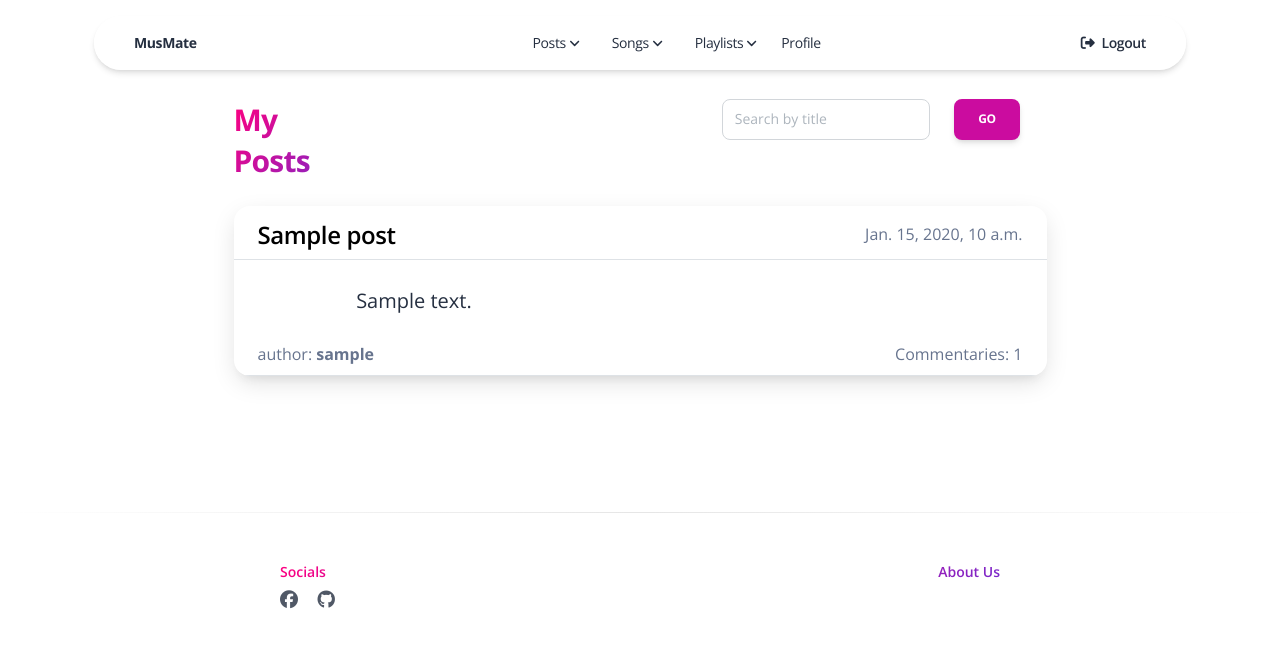
After one commit to pnasonov/mus-mate, a Django app: page /posts/my in a window 1280 px wide. The commit adds this page. Shown: the top 648 px of the page. Run offline with Django 5.2, Linux system fonts and the light colour scheme; a user stored in the database is signed in; tables that the repository leaves empty hold one stand-in row (values such as "Sample post"); some libraries are stand-ins or nearby versions.

Commit message:
my posts list page template, url-route and view handler

```diff
--- a/forum/urls.py
+++ b/forum/urls.py
@@ -1,11 +1,12 @@
 from django.urls import path
 
-from forum.views import index, PostDetailView, PostListView
+from forum.views import index, PostDetailView, PostListView, MyPostListView
 
 urlpatterns = [
     path("", index, name="home"),
     path("posts/", PostListView.as_view(), name="post-list"),
     path("posts/<int:pk>", PostDetailView.as_view(), name="post-detail"),
+    path("posts/my", MyPostListView.as_view(), name="post-my"),
 ]
 
 app_name = "forum"
--- a/forum/views.py
+++ b/forum/views.py
@@ -2,6 +2,7 @@ from django.contrib.auth.decorators import login_required
 from django.db.models import QuerySet
 from django.http import HttpRequest, HttpResponse
 from django.shortcuts import render
+from django.urls import reverse_lazy
 from django.views import generic
 from django.contrib.auth.mixins import LoginRequiredMixin
 
@@ -40,8 +41,36 @@ class PostListView(LoginRequiredMixin, generic.ListView):
         return context
 
     def get_queryset(self) -> QuerySet:
-        queryset = Post.objects.all()
+        queryset = Post.objects.prefetch_related("owner", "commentaries")
         title = self.request.GET.get("title")
+
+        if title:
+            return queryset.filter(title__icontains=title)
+
+        return queryset
+
+
+class MyPostListView(LoginRequiredMixin, generic.ListView):
+    model = Post
+    ordering = "-created_time"
+    paginate_by = 5
+    template_name = "forum/post_list_my.html"
+
+    def get_context_data(self, *, object_list=None, **kwargs) -> dict:
+        context = super(MyPostListView, self).get_context_data(**kwargs)
+        title = self.request.GET.get("title", "")
+
+        context["search_form"] = PostSearchForm(initial={"title": title})
+
+        return context
+
+    def get_queryset(self) -> QuerySet:
+        queryset = Post.objects.prefetch_related(
+            "owner", "commentaries"
+        ).filter(owner=self.request.user.id)
+
+        title = self.request.GET.get("title")
+
         if title:
             return queryset.filter(title__icontains=title)
 
--- /dev/null
+++ b/templates/forum/post_list_my.html
@@ -0,0 +1,137 @@
+{% extends 'layouts/base-presentation.html' %}
+{% load crispy_forms_filters %}
+
+{% block title %} Home {% endblock title %}
+
+<!-- Specific CSS goes HERE -->
+{% block stylesheets %}{% endblock stylesheets %}
+
+{% block body_class %} index-page {% endblock body_class %}
+
+{% block content %}
+
+  <!-- -------- START Features w/ icons and text on left & gradient title and text on right -------- -->
+  <div class="container mt-5">
+    <div class="row">
+      <div class="col-lg-9 mx-auto">
+        <div class="row">
+          <div class="col-lg-7">
+            <div class="mb-4 w-25 h-2">
+              <br>
+              <br>
+              <h3 class="text-gradient text-primary">My Posts</h3>
+            </div>
+          </div>
+          <div class="col-lg-4">
+            <div class="mb-4">
+              <br>
+              <br>
+              <form method="get" action="">
+                <div class="row">
+                  <div class="col-10">{{ search_form|crispy }}</div>
+                  <div class="col-2"><input class="btn btn-primary" type="submit" value="Go"></div>
+                </div>
+              </form>
+            </div>
+          </div>
+        </div>
+
+        {% if post_list %}
+          {% for post in post_list %}
+
+            <div class="position-relative border-radius-xl overflow-hidden shadow-lg mb-4">
+              <div class="container border-bottom">
+                <div class="row justify-space-between py-2">
+                  <div class="col-lg-3 me-auto">
+                    <h4 class="text-dark pt-1 mb-0">
+                      <a class="stretched-link" href="{% url 'forum:post-detail' pk=post.id %}">{{ post.title }}</a>
+                    </h4>
+                  </div>
+                  <div class="col-lg-5 mt-2 text-end">
+                    <div class="nav-wrapper position-relative end-0">
+                      {{ post.created_time }}
+                    </div>
+                  </div>
+                </div>
+              </div>
+              <div class="tab-content tab-space">
+                <div class="tab-pane active" id="preview-features-1">
+                  <div class="container">
+                    <div class="row justify-content-center">
+                      <div class="col-lg-9">
+                        <br>
+                        <p class="text-dark lead">{{ post.content }}</p>
+                      </div>
+                    </div>
+                  </div>
+                </div>
+              </div>
+              <div class="container border-bottom">
+                <div class="row justify-space-between py-2">
+                  <div class="col-lg-3 me-auto">
+                    author: <span class="text-bolder">{{ post.owner }}</span>
+                  </div>
+                  <div class="col-lg-3 text-end">
+                    <div class="nav-wrapper position-relative end-0">
+                      Commentaries: {{ post.commentaries.count }}
+                    </div>
+                  </div>
+                </div>
+              </div>
+            </div>
+
+          {% endfor %}
+
+        {% else %}
+
+          <h6 class="text-secondary">No posts found.</h6>
+
+        {% endif %}
+      </div>
+    </div>
+  </div>
+  <!-- -------- END Features w/ icons and text on left & gradient title and text on right -------- -->
+
+
+{% endblock content %}
+
+<!-- Specific JS goes HERE -->
+{% block javascripts %}
+
+  <script src="{{ ASSETS_ROOT }}/js/plugins/countup.min.js"></script>
+  <script src="{{ ASSETS_ROOT }}/js/plugins/choices.min.js"></script>
+  <script src="{{ ASSETS_ROOT }}/js/plugins/rellax.min.js"></script>
+  <script src="{{ ASSETS_ROOT }}/js/plugins/tilt.min.js"></script>
+  <script src="{{ ASSETS_ROOT }}/js/plugins/choices.min.js"></script>
+
+  <script src="https://maps.googleapis.com/maps/api/js?key=AIzaSyDTTfWur0PDbZWPr7Pmq8K3jiDp0_xUziI"></script>
+  <script src="{{ ASSETS_ROOT }}/js/soft-design-system.min.js?v=1.0.1" type="text/javascript"></script>
+  <script type="text/javascript">
+      if (document.getElementById('state1')) {
+          const countUp = new CountUp('state1', document.getElementById("state1").getAttribute("countTo"));
+          if (!countUp.error) {
+              countUp.start();
+          } else {
+              console.error(countUp.error);
+          }
+      }
+      if (document.getElementById('state2')) {
+          const countUp1 = new CountUp('state2', document.getElementById("state2").getAttribute("countTo"));
+          if (!countUp1.error) {
+              countUp1.start();
+          } else {
+              console.error(countUp1.error);
+          }
+      }
+      if (document.getElementById('state3')) {
+          const countUp2 = new CountUp('state3', document.getElementById("state3").getAttribute("countTo"));
+          if (!countUp2.error) {
+              countUp2.start();
+          } else {
+              console.error(countUp2.error);
+          }
+          ;
+      }
+  </script>
+
+{% endblock javascripts %}
--- a/templates/includes/navigation.html
+++ b/templates/includes/navigation.html
@@ -32,7 +32,7 @@
                     <a href="{% url 'forum:post-list' %}" class="dropdown-item border-radius-md">
                       All Posts
                     </a>
-                    <a href="/page-contact-us.html" class="dropdown-item border-radius-md">
+                    <a href="{% url 'forum:post-my' %}" class="dropdown-item border-radius-md">
                       My Posts
                     </a>
                   </div>
```
